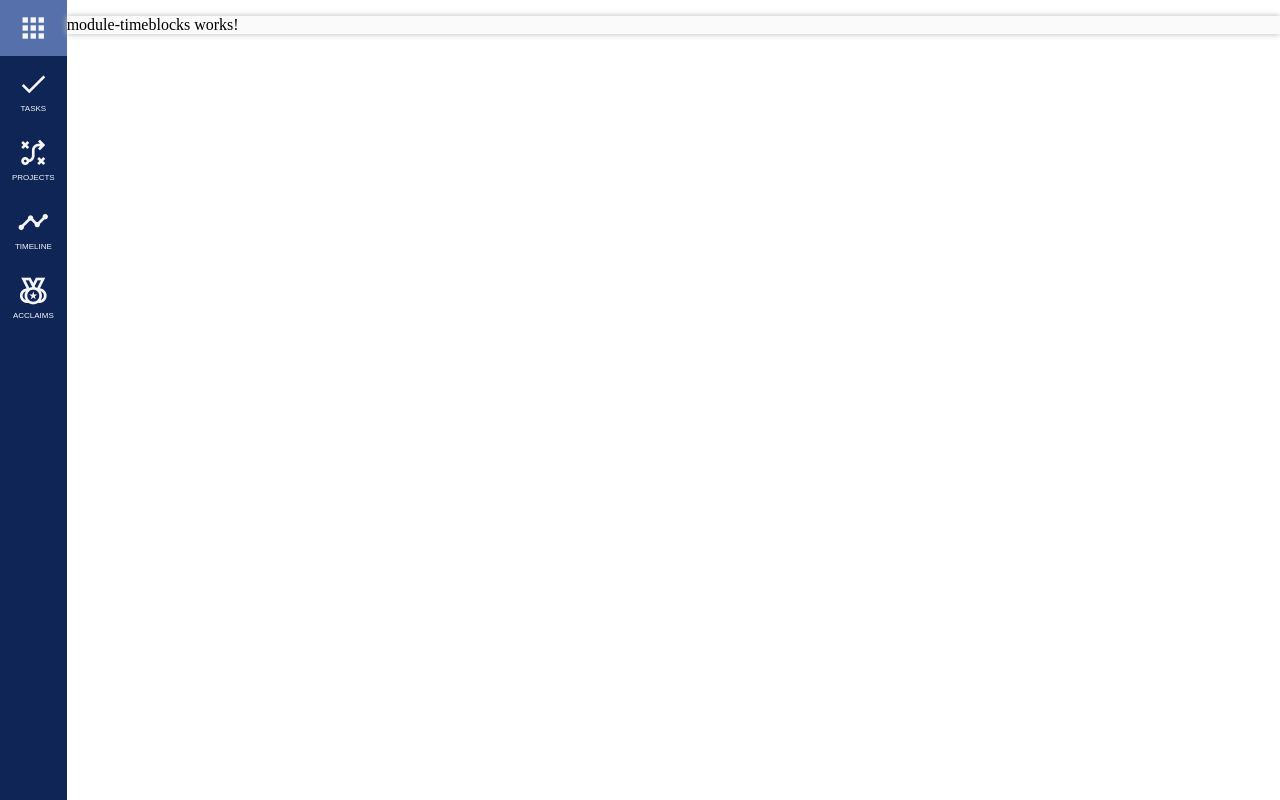
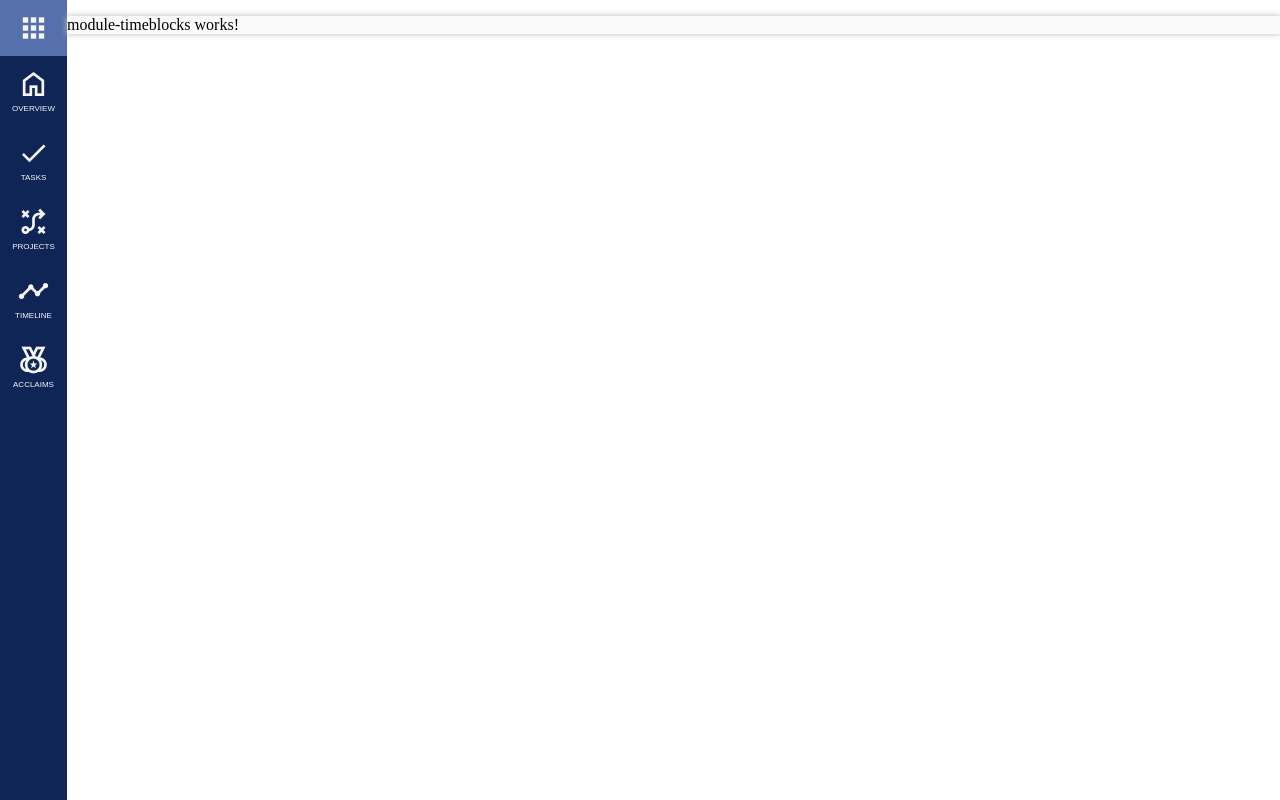
Before and after one commit to echoEscape/accomplishment-tracker, an Angular app: page / in a window 1280 px wide. Built offline with nearby package versions, Linux system fonts and the light colour scheme.

Commit message:
Add nav Overview

```diff
--- a/src/app/navigation/navigation.component.html
+++ b/src/app/navigation/navigation.component.html
@@ -4,6 +4,12 @@
             <span
             class="material-icons nav-icon"
             id="nav-apps">apps</span>
+        </li>
+        <li title="Overview">
+            <span
+            class="material-symbols-outlined
+            nav-icon" id="nav-apps">home</span>
+            <p class="nav-name">Overview</p>
         </li>
         <li title="Tasks">
             <span
```
